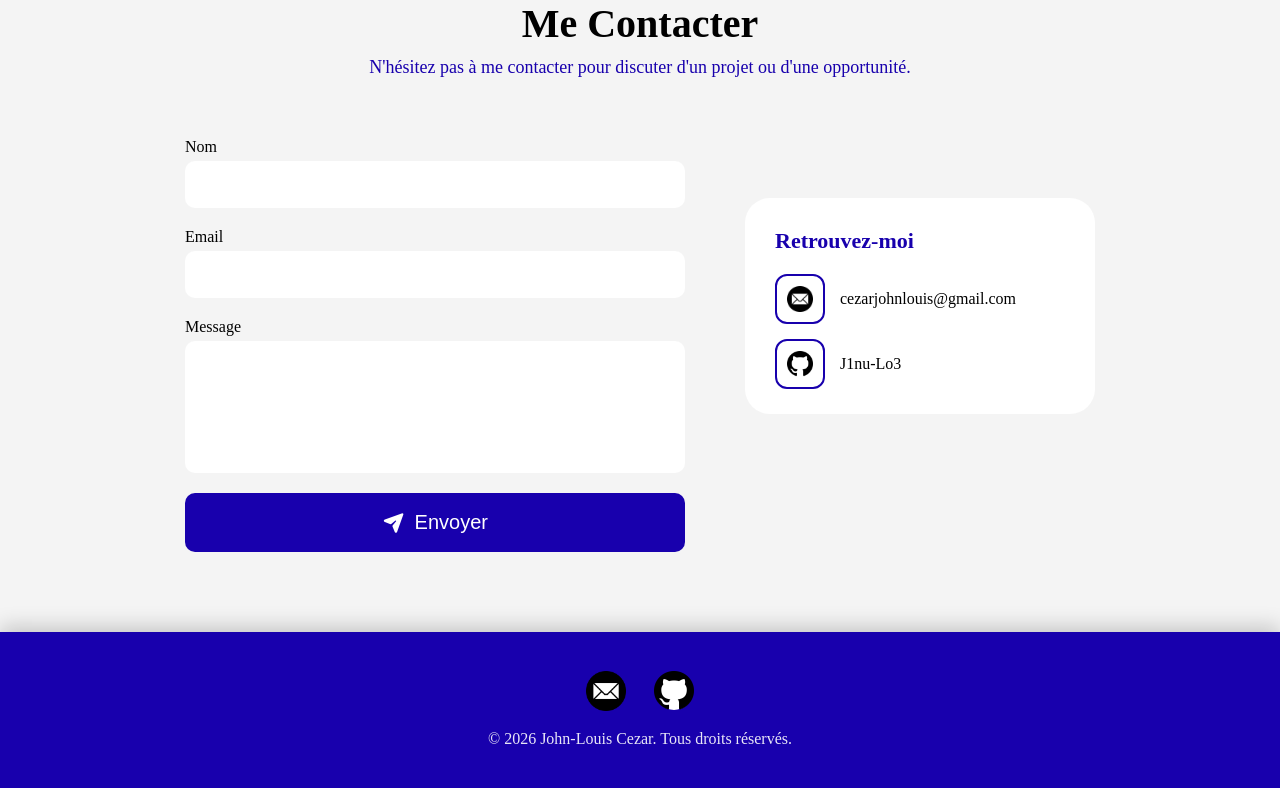
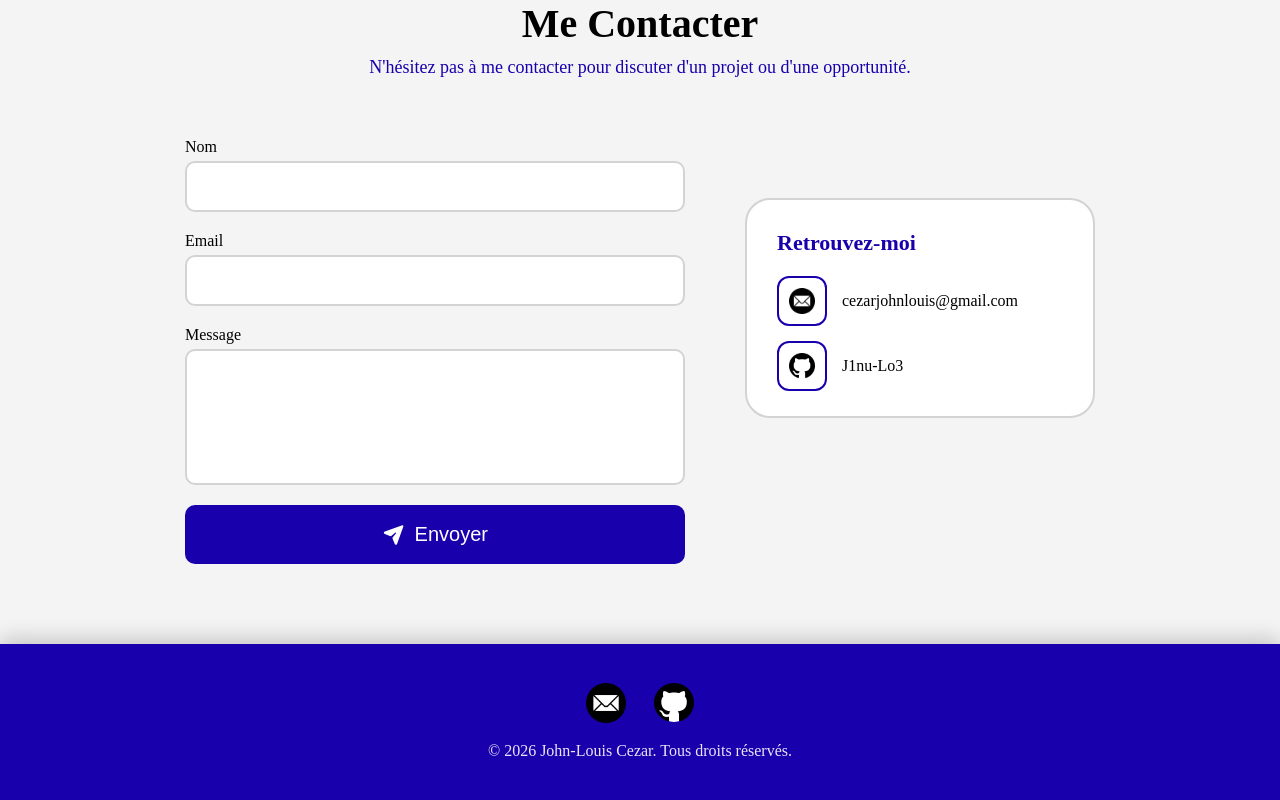
Before and after one commit to J1nu-Lo3/jldevweb, a React (Vite) app: page / in a window 1280 px wide. Shown: the part 4708-5508 px from the top of the page. Built offline with nearby package versions, Linux system fonts and the light colour scheme.

Commit message:
leger ajout, bordure

```diff
--- a/src/components/Contact/contact.scss
+++ b/src/components/Contact/contact.scss
@@ -36,7 +36,7 @@
     input,
     textarea {
       background: #fff;
-      border: none;
+      border: 2px solid #d3d3d3;
       border-radius: 10px;
       padding: 15px;
       margin-bottom: 20px;
@@ -85,6 +85,7 @@
     text-align: left;
 
     margin-top: 60px;
+    border: 2px solid #d3d3d3;
 
     h3 {
       color: #1800ad;
```
